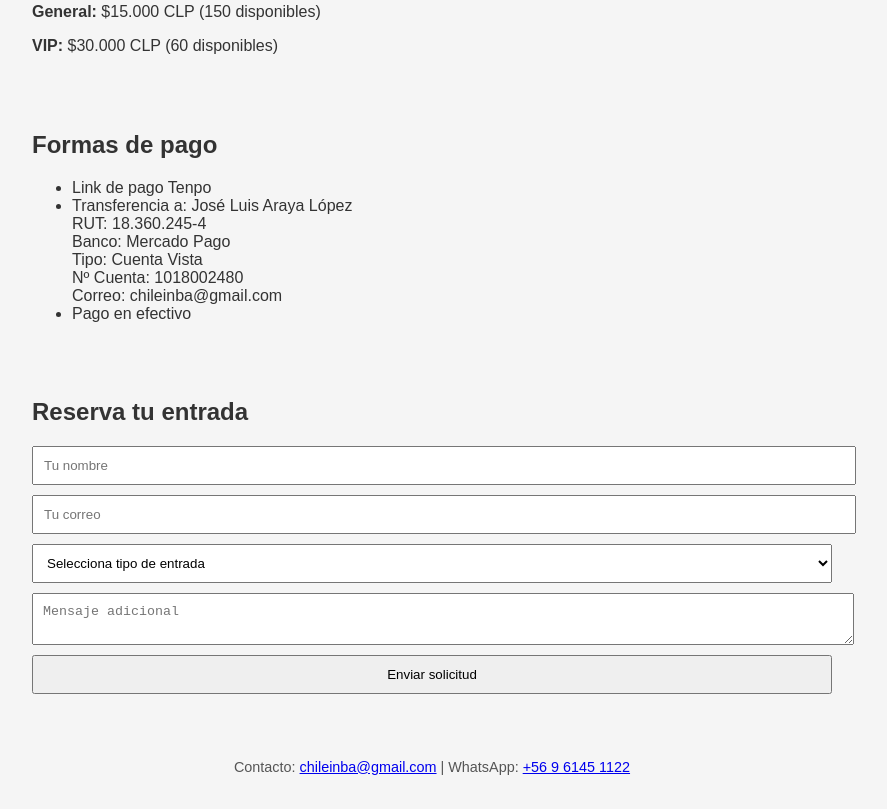
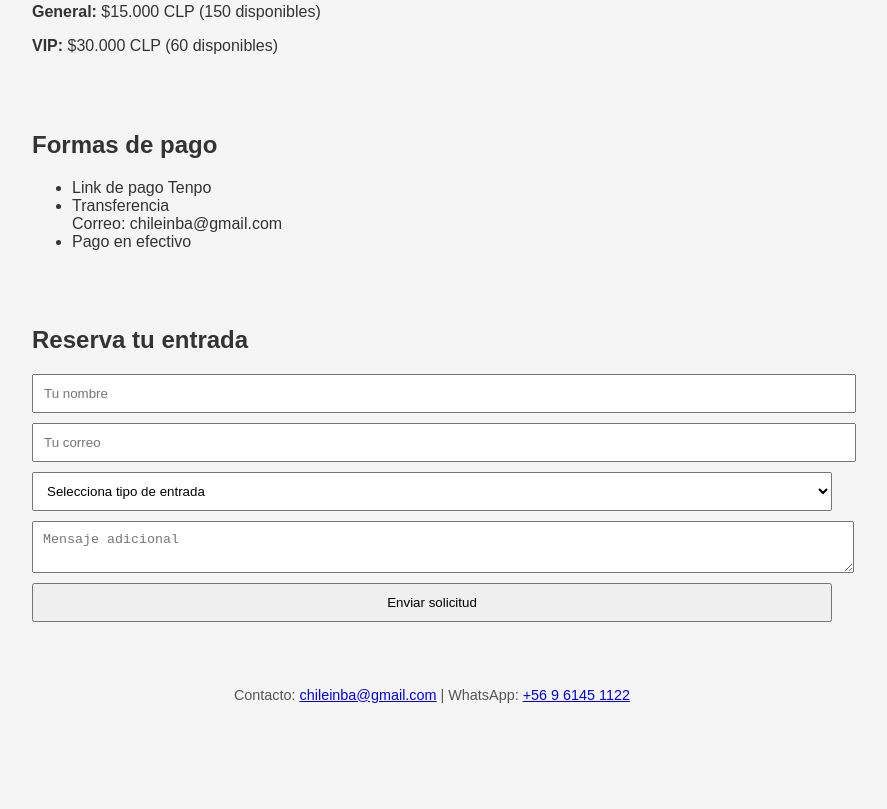
Before and after one commit to inbachile/inbachile2025, a plain HTML site: page index.html in a window 1280 px wide. Shown: the part 712-1521 px from the top of the page, without its empty margins (208-1095 px from the left). After the commit the page ends 1449 px from the top, so only its background shows below. Drawn offline with Linux system fonts and the light colour scheme.

Commit message:
Update index.html

```diff
--- a/index.html
+++ b/index.html
@@ -23,11 +23,7 @@
         <h2>Formas de pago</h2>
         <ul>
             <li>Link de pago Tenpo</li>
-            <li>Transferencia a: José Luis Araya López<br>
-                RUT: 18.360.245-4<br>
-                Banco: Mercado Pago<br>
-                Tipo: Cuenta Vista<br>
-                Nº Cuenta: 1018002480<br>
+            <li>Transferencia<br>
                 Correo: chileinba@gmail.com</li>
             <li>Pago en efectivo</li>
         </ul>
```
